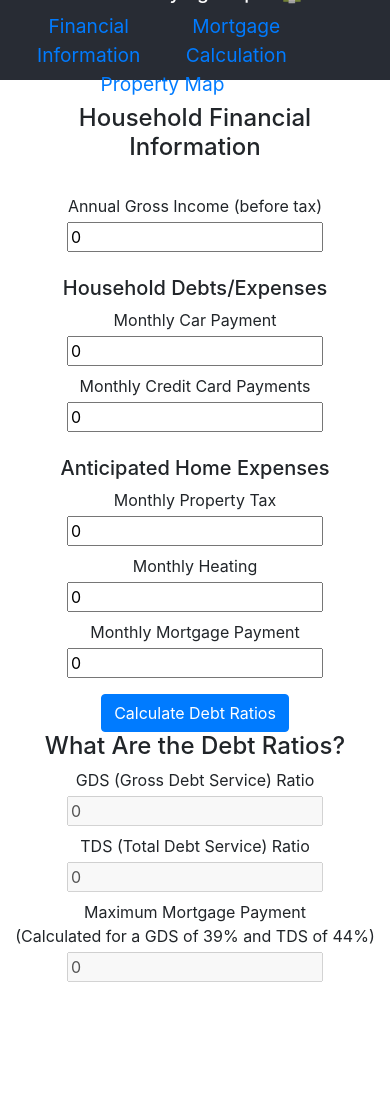
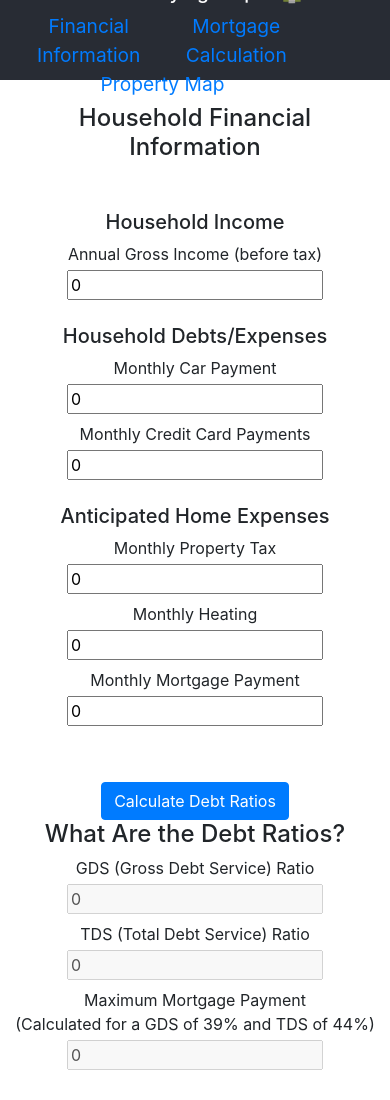
Before and after one commit to magz99/home-buying-app, a React (Create React App) app: page /financial-information in a window 390 px wide. Before the commit the page ends 1014 px from the top, so only its background shows below. Built offline with nearby package versions, Linux system fonts and the light colour scheme.

Commit message:
Calculation, display updates, and responsive

```diff
--- a/src/App.css
+++ b/src/App.css
@@ -23,7 +23,7 @@
 
 #property-map-iframe {
   width: 100%;
-  height: 900px;
+  height: calc(100vh - 80px);
 }
 
 @media (min-width: 768px) {
--- a/src/views/financial-information.tsx
+++ b/src/views/financial-information.tsx
@@ -1,6 +1,9 @@
 import React from 'react';
 import { Button, Col, Container, Row } from 'react-bootstrap';
 import DebtRatios from '../components/debt-ratios';
+
+const MAX_GDS_RATIO = 0.39;
+// const MAX_TDS_RATIO = 0.44;
 
 type debtProps = {
     annualIncome: number;
@@ -63,12 +66,16 @@ class FinancialInformation extends React.Component{
 
 
     handleCalculate() {
+
+        const calculatedGDSRatio = calculateGDS(this.state.annualIncome, this.state.propertyTax, this.state.heating, this.state.mortgagePayment);
+        const calculatedTDSRatio = calculateTDS(this.state.annualIncome, this.state.propertyTax, this.state.heating, this.state.mortgagePayment, this.state.carPayment, this.state.creditPayment);
+        const numGDSRatio = `${calculatedGDSRatio}`.substring(0,6);
+        const numTDSRatio = `${calculatedTDSRatio}`.substring(0,6);
+
         this.setState({
-            gdsRatio: calculateGDS(this.state.annualIncome, this.state.propertyTax, this.state.heating, this.state.mortgagePayment),
-            tdsRatio: calculateTDS(this.state.annualIncome, this.state.propertyTax, this.state.heating, this.state.mortgagePayment, this.state.carPayment, this.state.creditPayment)
-        });
-        this.setState({
-            maxMortage: calculateMaxMortgage(this.state.annualIncome, this.state.gdsRatio, this.state.propertyTax, this.state.heating)
+            gdsRatio: (parseFloat(numGDSRatio)*100).toPrecision(4),
+            tdsRatio: (parseFloat(numTDSRatio)*100).toPrecision(4),
+            maxMortgage: calculateMaxMortgage(this.state.annualIncome, MAX_GDS_RATIO, this.state.propertyTax, this.state.heating)
         });
     };
 
@@ -79,7 +86,8 @@ class FinancialInformation extends React.Component{
                     <Col><h2 className="h4">Household Financial Information</h2></Col>
                 </Row>
                 <Row className="mb-4">
-                    <Col>
+                    <Col sm="12">
+                        <h3 className="h5 mt-3">Household Income</h3>
                         <label htmlFor="annualIncome" className="w-100">
                             <span className="d-block mb-1">Annual Gross Income (before tax)</span>
                             <input name="annualIncome" type="text" placeholder="Enter a value" value={this.state.annualIncome} onChange={this.handleInputChange}/>
@@ -108,8 +116,8 @@ class FinancialInformation extends React.Component{
                             <input name="mortgagePayment" type="text" placeholder="Enter a value" value={this.state.mortgagePayment}  onChange={this.handleInputChange}/>
                         </label>
                     </Col>
-                    <Col><Button className="mt-2" variant="primary" onClick={this.handleCalculate}>Calculate Debt Ratios</Button></Col>
-                    <Col>
+                    <Col sm="12"><Button className="mt-5 my-sm-4" variant="primary" onClick={this.handleCalculate}>Calculate Debt Ratios</Button></Col>
+                    <Col sm="12">
                         <DebtRatios gdsRatio={this.state.gdsRatio} tdsRatio={this.state.tdsRatio} maxMortgage={this.state.maxMortgage} />
                     </Col>
                 </Row>
--- a/src/views/property-map.tsx
+++ b/src/views/property-map.tsx
@@ -3,7 +3,7 @@ import React from 'react'
 const Map = () => (
     <div className="map">
       <div className="google-map">
-      <iframe id="property-map-iframe" title="Custom Location Map" src="https://www.google.com/maps/d/u/1/embed?mid=1hkKRMvh-kRWiDQrr8zKSfgcTR5X259ZS"></iframe>
+      <iframe id="property-map-iframe" title="Custom Location Map" src="https://www.google.com/maps/d/u/1/embed?mid=1vSuowlfHVSHBXrOwUG9AWRsnoHasNmJG"></iframe>
       </div>
     </div>
   )
```
